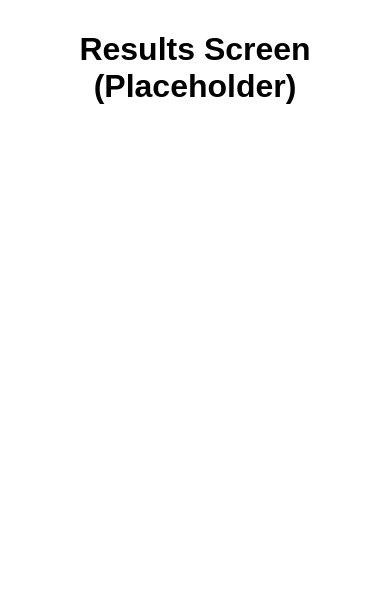
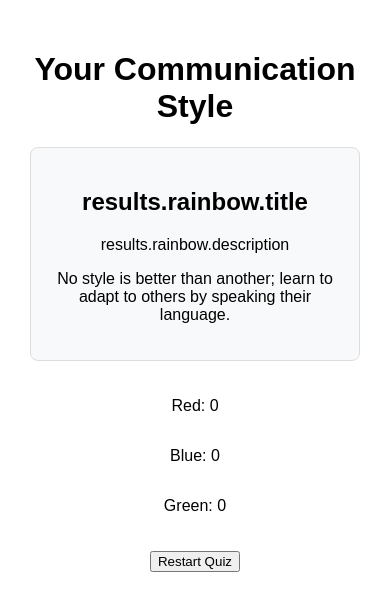
Before and after one commit to profleandrojr/communication-style-test, a React (Create React App) app: page /results in a window 390 px wide. Shown: the top 610 px of the page. Built offline with nearby package versions, Linux system fonts and the light colour scheme; the HTML template or start-up script is replaced by a standard one.

Commit message:
feat: implement results screen with score calculation, style determination, and responsive layout

```diff
--- a/src/App.css
+++ b/src/App.css
@@ -57,3 +57,30 @@
     width: 100%;
   }
 }
+
+.results-container {
+  max-width: 600px;
+  margin: 0 auto;
+  padding: 20px;
+  text-align: center;
+}
+
+.result-card {
+  background: #f8f9fa;
+  border: 1px solid #ddd;
+  border-radius: 8px;
+  padding: 20px;
+  margin-bottom: 20px;
+}
+
+.scores {
+  display: flex;
+  justify-content: space-around;
+  margin-bottom: 20px;
+}
+
+@media (max-width: 600px) {
+  .scores {
+    flex-direction: column;
+  }
+}
--- a/src/components/Results.js
+++ b/src/components/Results.js
@@ -1,7 +1,74 @@
+// src/components/Results.js
 import React from "react";
+import { useTranslation } from "react-i18next";
+import { useLocation, Link } from "react-router-dom";
 
 const Results = () => {
-  return <h1>Results Screen (Placeholder)</h1>;
+  const { t } = useTranslation();
+  const location = useLocation();
+  const { answers } = location.state || { answers: [] }; // Fallback if no state
+
+  // Calculate totals
+  const totals = answers.reduce(
+    (acc, ans) => ({
+      red: acc.red + (ans.red || 0),
+      blue: acc.blue + (ans.blue || 0),
+      green: acc.green + (ans.green || 0),
+    }),
+    { red: 0, blue: 0, green: 0 }
+  );
+
+  // Determine style based on PDF logic
+  const scores = [
+    { color: "red", score: totals.red },
+    { color: "blue", score: totals.blue },
+    { color: "green", score: totals.green },
+  ].sort((a, b) => b.score - a.score); // Descending
+
+  let styleKey;
+  if (
+    scores[0].score === scores[1].score ||
+    scores[0].score === scores[2].score
+  ) {
+    styleKey = "rainbow"; // Ties (or all equal)
+  } else {
+    const primary = scores[0].color;
+    const secondary = scores[1].color;
+    // Combo if secondary is close (e.g., within 30 points, based on PDF examples like 100/88)
+    if (scores[0].score - scores[1].score <= 30) {
+      styleKey = `${primary}-${secondary}`;
+    } else {
+      styleKey = primary;
+    }
+  }
+
+  const primaryTitle =
+    t(`results.${styleKey.split("-")[0]}.title`) ||
+    t(`results.${styleKey}.title`);
+  const primaryDesc =
+    t(`results.${styleKey.split("-")[0]}.description`) ||
+    t(`results.${styleKey}.description`);
+  const comboDesc = styleKey.includes("-") ? t(`results.${styleKey}`) : "";
+
+  return (
+    <div className="results-container">
+      <h1>{t("results.title")}</h1>
+      <div className="result-card">
+        <h2>{primaryTitle}</h2>
+        <p>{primaryDesc}</p>
+        {comboDesc && <p>{comboDesc}</p>}
+        <p>{t("results.conclusion")}</p>
+      </div>
+      <div className="scores">
+        <p>Red: {totals.red}</p>
+        <p>Blue: {totals.blue}</p>
+        <p>Green: {totals.green}</p>
+      </div>
+      <Link to="/">
+        <button>{t("results.restart", "Restart Quiz")}</button>
+      </Link>
+    </div>
+  );
 };
 
 export default Results;
```
